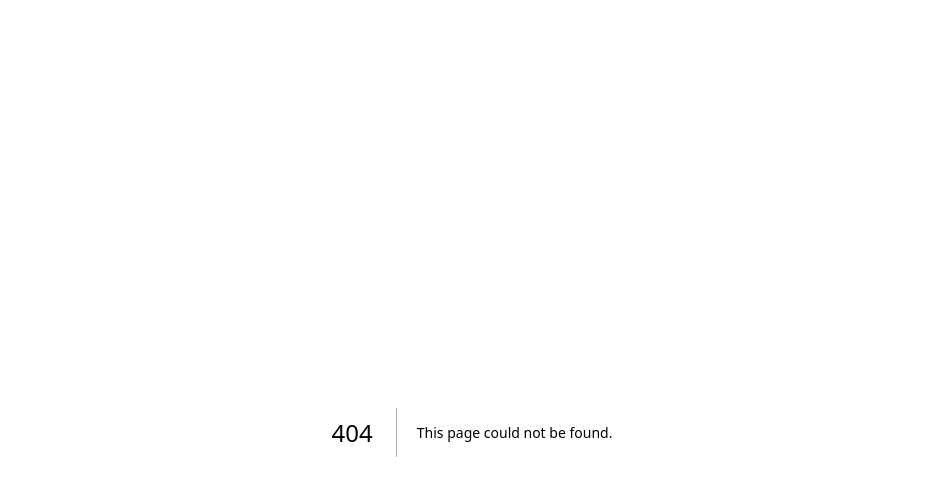
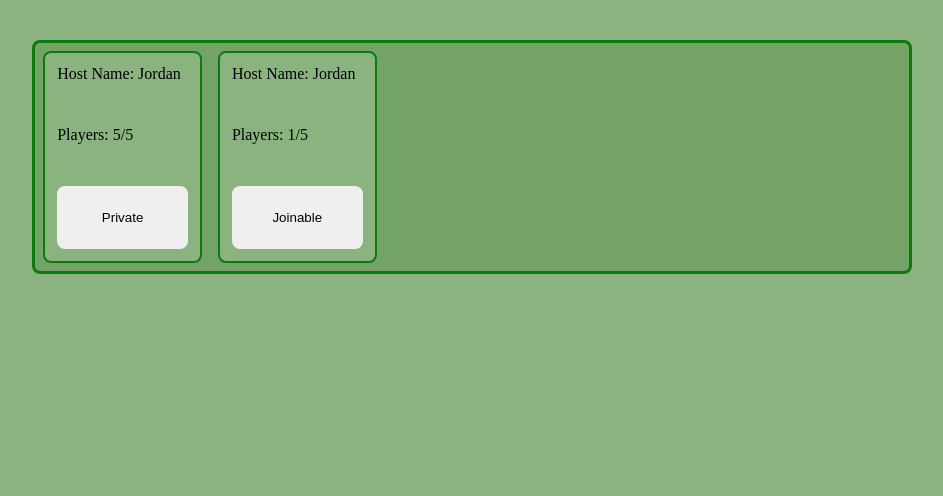
Before and after one commit to jordannapoleon/Chameleon_Clone, a Next.js app: page /components/Lobby/PlayersModule in a window 1280 px wide. Before the commit this address had no page. Shown: the top 496 px of the page, without its empty margins (168-1111 px from the left). Built offline with nearby package versions, Linux system fonts and the light colour scheme.

Commit message:
modified the gamecard section and play module section >> styling and created private and joinable games

```diff
--- a/pages/Home/index.js
+++ b/pages/Home/index.js
@@ -14,7 +14,7 @@ const HomePage = () => {
         router.push(`/Pregame?role=${role}`)
     }
     const goToLobby = (role => {
-        router.push(`/Findgames`)
+        router.push(`/Lobby`)
     })
 
     return (
--- a/pages/Findgames/index.js
+++ b/pages/Lobby/index.js
@@ -1,8 +1,8 @@
 import React from "react";
 import Layout from "../components/Layout/Layout";
-import PlayersModule from "../components/LobbyUi/PlayersModule";
+import PlayersModule from "../components/Lobby/PlayersModule";
 
-export default function FindGame(){
+export default function Lobby(){
     return (
         <>
             <Layout>
--- /dev/null
+++ b/pages/components/Lobby/GameCard.js
@@ -0,0 +1,14 @@
+import React from "react";
+import css from '@/styles/GameElements.module.css'
+
+export default function GameCard({host, playerCount, isPrivate}){
+    return (
+        <div className={(`${css.cardWrapper}`)}>
+            <div>Host Name: {host}</div>
+            <div>Players: {playerCount}/5</div>
+            {isPrivate ?
+            (<button className={(`${css.cardJoinButton}`)} type="button">Private</button>):
+            (<button className={(`${css.cardJoinButton}`)} type="button">Joinable</button>)}
+        </div>
+    )
+}
--- /dev/null
+++ b/pages/components/Lobby/PlayersModule.js
@@ -0,0 +1,21 @@
+import React from "react";
+import css from '@/styles/GameElements.module.css'
+
+import GameCard from "./GameCard";
+
+export default function playerModule() {
+    return (
+            <div className={(`${css.playerCountContainer}`)}>
+                <GameCard
+                host={"Jordan"}
+                playerCount={5}
+                isPrivate= {true}
+                />
+                <GameCard
+                host={"Jordan"}
+                playerCount={1}
+                isPrivate= {false}
+                />
+            </div>
+    )
+}
--- a/styles/GameElements.module.css
+++ b/styles/GameElements.module.css
@@ -1,19 +1,23 @@
 .playerCountContainer {
     border: .4vh solid rgb(12, 122, 12);
+    border-radius: 1vh;
     width: 80%;
     display: grid;
     grid-template-columns: repeat(5, 1fr) ;
     gap: 2vh;
-    padding: 1vh
+    padding: 1vh;
+    background-color: rgb(22, 101, 0, .2);
 }
 
 .cardWrapper{
     border: .3vh solid rgb(12, 122, 12);
+    border-radius: 1vh;
     height: 23vh;
     display: flex;
     flex-direction: column;
     align-items: center;
     padding: 1.5vh;
+    background-color: rgb(139, 179, 128);
 
 }
 .cardWrapper > * {
@@ -23,4 +27,10 @@
 
 .cardJoinButton{
     width: 100%;
+    border-radius: 1vh;
+    border: none;
+    box-shadow: none;
 }
+.cardJoinButton:hover{
+
+}
```
Also changed, not shown: pages/components/LobbyUi/GameCard.js (deleted, +0 -12 lines), pages/components/LobbyUi/PlayersModule.js (deleted, +0 -23 lines).
